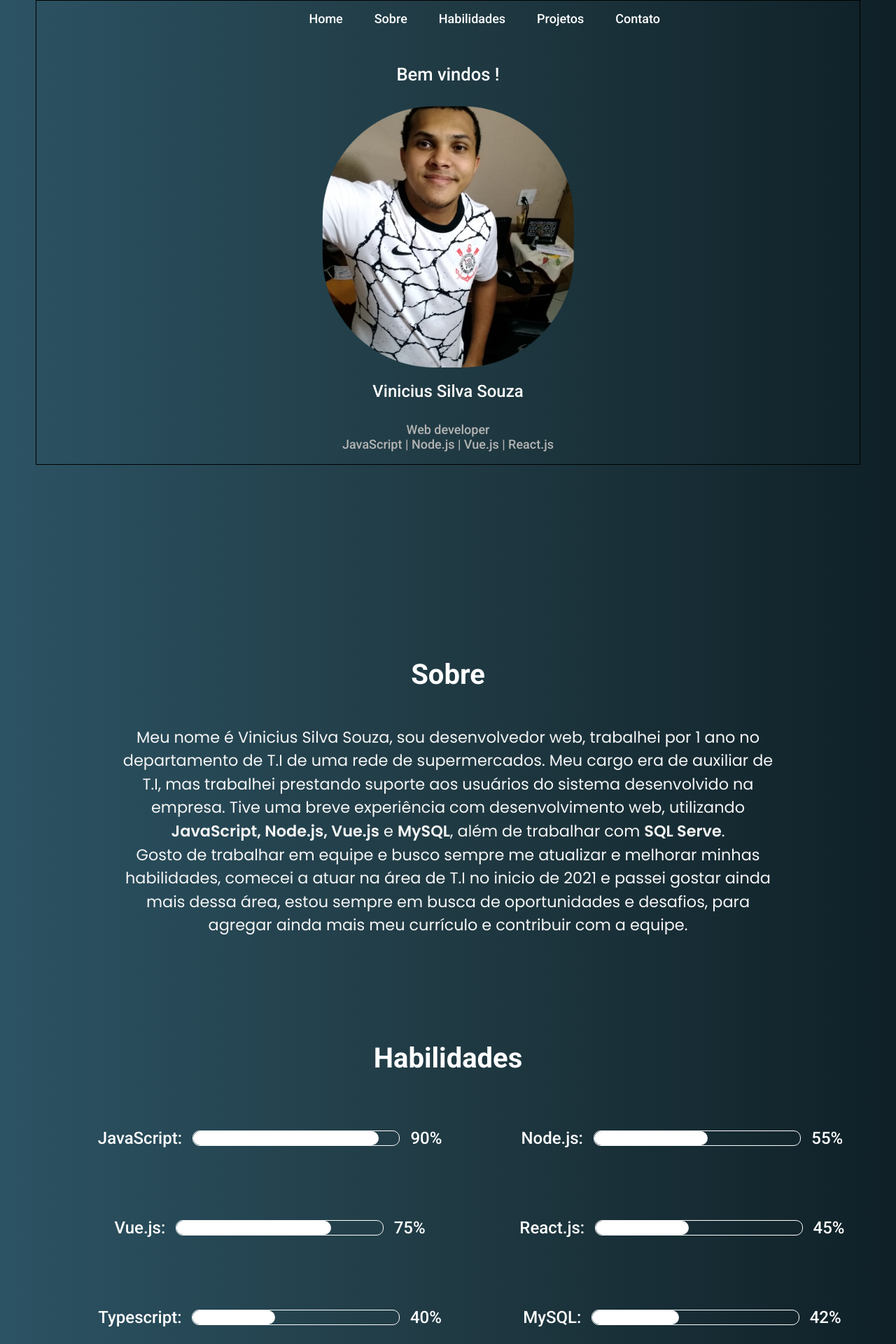
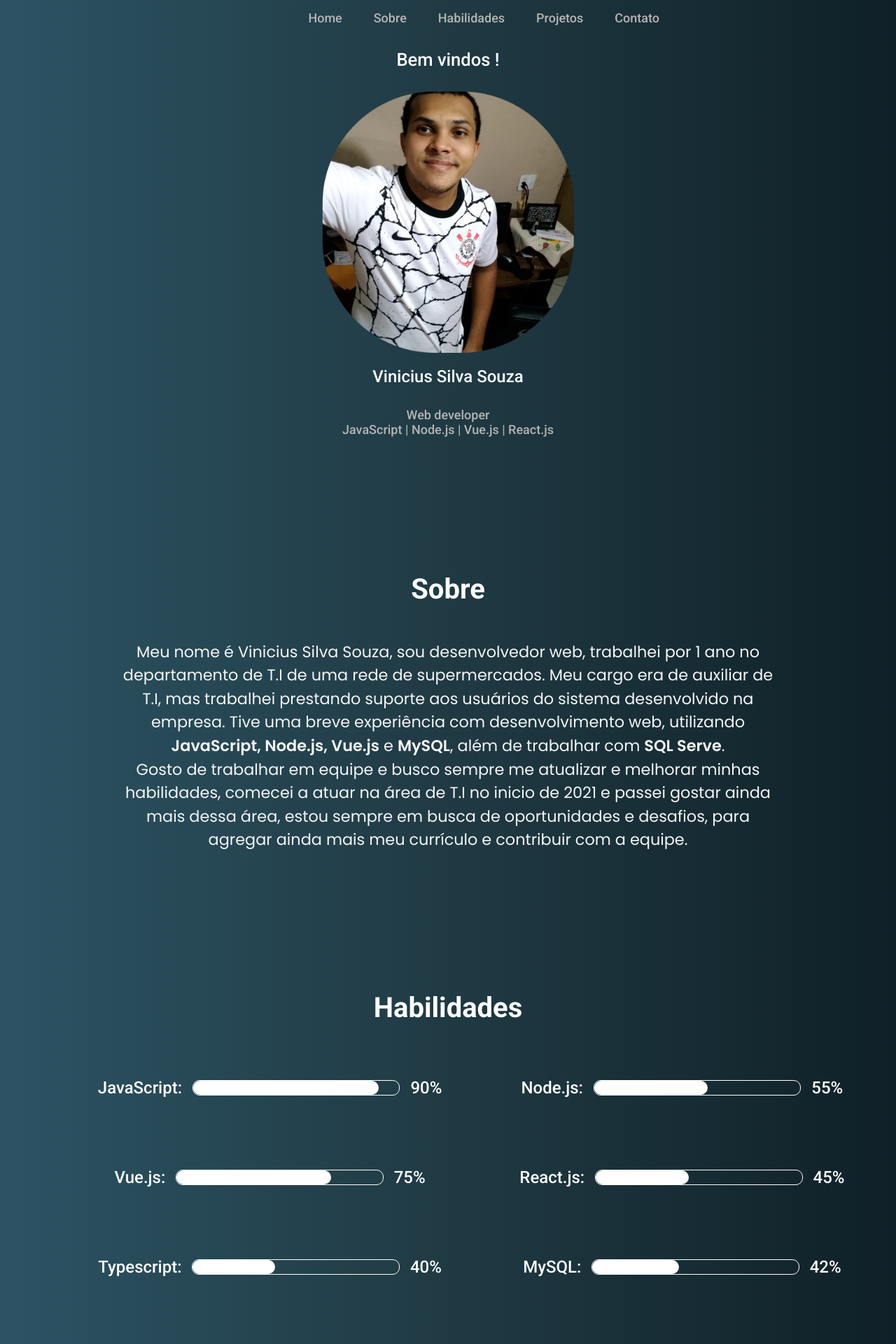
Before and after one commit to viniciusvss120/portifolio-react, a React (Create React App) app: page / in a window 1280 px wide. Shown: the top 1920 px of the page at 70% size. Built offline with nearby package versions, Linux system fonts and the light colour scheme.

Commit message:
finalizando o footer

```diff
--- a/package.json
+++ b/package.json
@@ -6,6 +6,7 @@
     "@testing-library/jest-dom": "^5.16.5",
     "@testing-library/react": "^13.4.0",
     "@testing-library/user-event": "^13.5.0",
+    "nodemailer": "^6.7.8",
     "react": "^18.2.0",
     "react-dom": "^18.2.0",
     "react-scripts": "5.0.1",
--- a/src/Menu.module.css
+++ b/src/Menu.module.css
@@ -12,6 +12,7 @@ body{
   width: 100%;
   /* border: 1px solid ; */
   position: fixed;
+  z-index: 2;
 }
 
 .menuItem{
@@ -25,6 +26,7 @@ body{
 }
 .menuItem a{
   position: relative;
+  color: #b5b5b5;
 }
 .menuItem a::after {
   content: " ";
--- a/src/contato/Contato.js
+++ b/src/contato/Contato.js
@@ -1,12 +1,33 @@
 import React from 'react'
 import style from './Contato.module.css'
+// import nodemailer from 'nodemailer'
 
 const Contato = () => {
+  function handleSubmit(event){
+    event.preventDefault()
+
+    // let transporter = nodemailer.createTransport({
+    //   host: "SMTP.office365.com",
+    //   port: 587,
+    //   secure: false,
+    //   auth: {
+    //       user: "vinicius100@live.com",
+    //       pass: "93062435vi"
+    //   }
+    // })
+
+    // transporter.sendMail({
+    //   from: "DOGS <vinicius100@live.com>",
+    //   to: "viniciusvss120@gmail.com",
+    //   subject: "MSG",
+    //   text: "Token"
+    // })
+  }
   return (
     <div className={style.contato}>
       <h1>Contato</h1>
       <p className={style.descricao}>Pode entrar em contato enviando um e-mail, através desse formulário ou pelas minhas redes socias logo abaixo.</p>
-      <form>
+      <form onSubmit={handleSubmit}>
         <input type="text" placeholder='  Digite seu nome ...' />
         <input type="text" placeholder='  Digite seu e-mail ...' />
         <textarea name="mensagem" id="mensagem"  placeholder=' Mensagem...'></textarea>
--- a/src/contato/Contato.module.css
+++ b/src/contato/Contato.module.css
@@ -3,7 +3,7 @@
   grid-template-columns: 90%;
   justify-content: center;
   /* border: 1px solid #fff; */
-  margin: 120px auto;
+  margin: 100px auto 50px 0px;
   width: 100%;
 }
 
@@ -36,13 +36,13 @@ form{
 input{
   width: 49%;
   height: 50px;
-  font-size: 1.125rem;
+  font-size: 1.3rem;
   border: none;
   /* margin: 0 auto; */
 }
 textarea{
   width: 100%;
-  font-size: 1.125rem;
+  font-size: 1.3rem;
   height: 120px;
   resize: none;
   border: none;
@@ -51,7 +51,14 @@ textarea{
 .btn{
   width: 100%;
   font-size: 1.125rem;
+  font-weight: bold;
   height: 40px;
   border-radius: 10px;
   border: none;
+  cursor: pointer;
+  transition: .3s;
 }
+
+.btn:hover{
+  background: #fb1;
+}
--- a/src/footer/Footer.js
+++ b/src/footer/Footer.js
@@ -4,7 +4,7 @@ import style from './Footer.module.css'
 const Footer = () => {
   return (
     <div className={style.footer}>
-      <h1>Footer</h1>
+      <p>Criado e desenvolvido por Vinicius Silva Souza.</p>
     </div>
   )
 }
--- a/src/footer/Footer.module.css
+++ b/src/footer/Footer.module.css
@@ -0,0 +1,12 @@
+.footer{
+  /* border: 1px solid; */
+  width: 95vw;
+  height: 50px;
+  margin: 20px auto;
+}
+
+.footer p {
+  text-align: center;
+  font-size: .858rem;
+  color: #f5f5f5;
+}
--- a/src/habilidades/Habilidades.module.css
+++ b/src/habilidades/Habilidades.module.css
@@ -3,7 +3,7 @@
   /* border: 1px solid #000; */
   /* height: 100vh; */
   width: 100%;
-  margin: 100px auto auto 0px;
+  margin: 150px auto 30px 0px;
 }
 
 .habilidades h1{
--- a/src/home/Home.module.css
+++ b/src/home/Home.module.css
@@ -1,6 +1,6 @@
 .home{
   display: grid;
-  border: 1px solid ;
+  /* border: 1px solid ; */
   /* height: 800px; */
 
 }
@@ -8,7 +8,7 @@
   display: grid;
   justify-content: center;
   /* border: 1px solid ; */
-  margin-top: 90px;
+  margin-top: 70px;
   width: 100%;
   /* grid-row: 2; */
   /* height: 100%; */
--- a/src/sobre/Sobre.module.css
+++ b/src/sobre/Sobre.module.css
@@ -3,7 +3,7 @@
   /* border: 1px solid #000; */
   width: 100%;
   justify-items: center;
-  margin: 250px auto auto 0px;
+  margin: 150px auto auto 0px;
 }
 
 .sobre h1{
```
